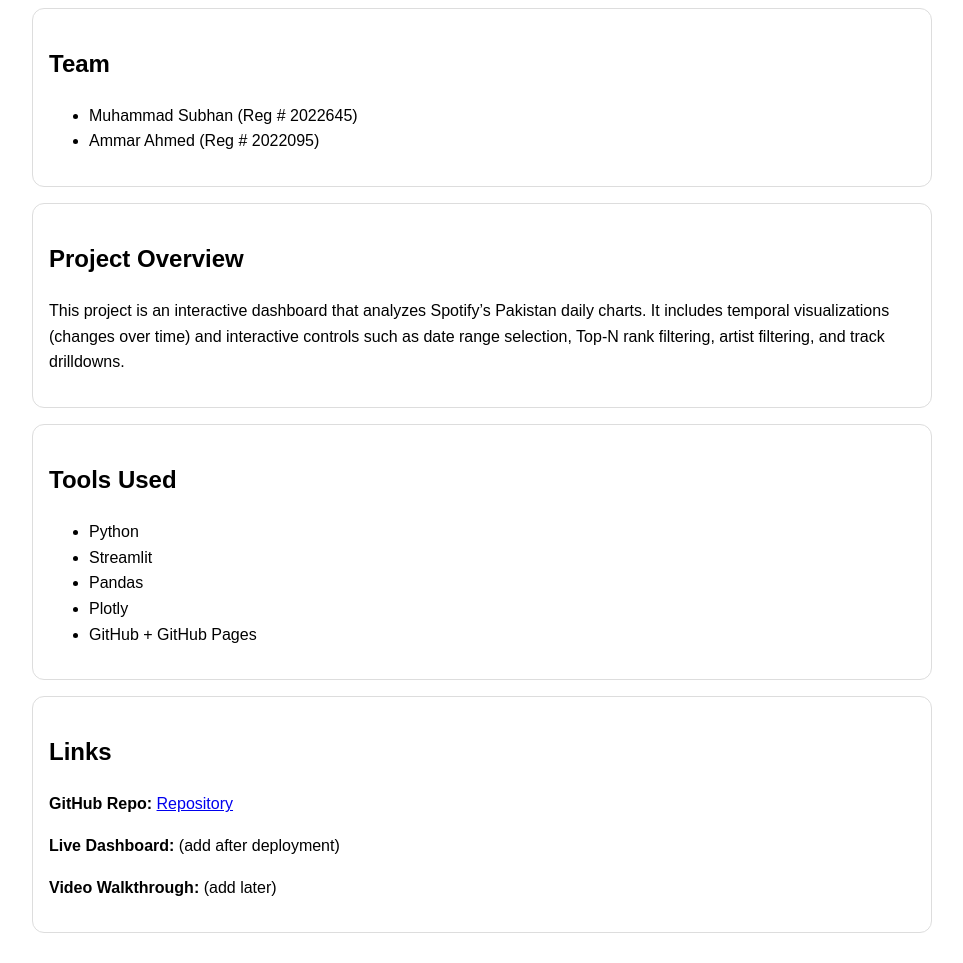
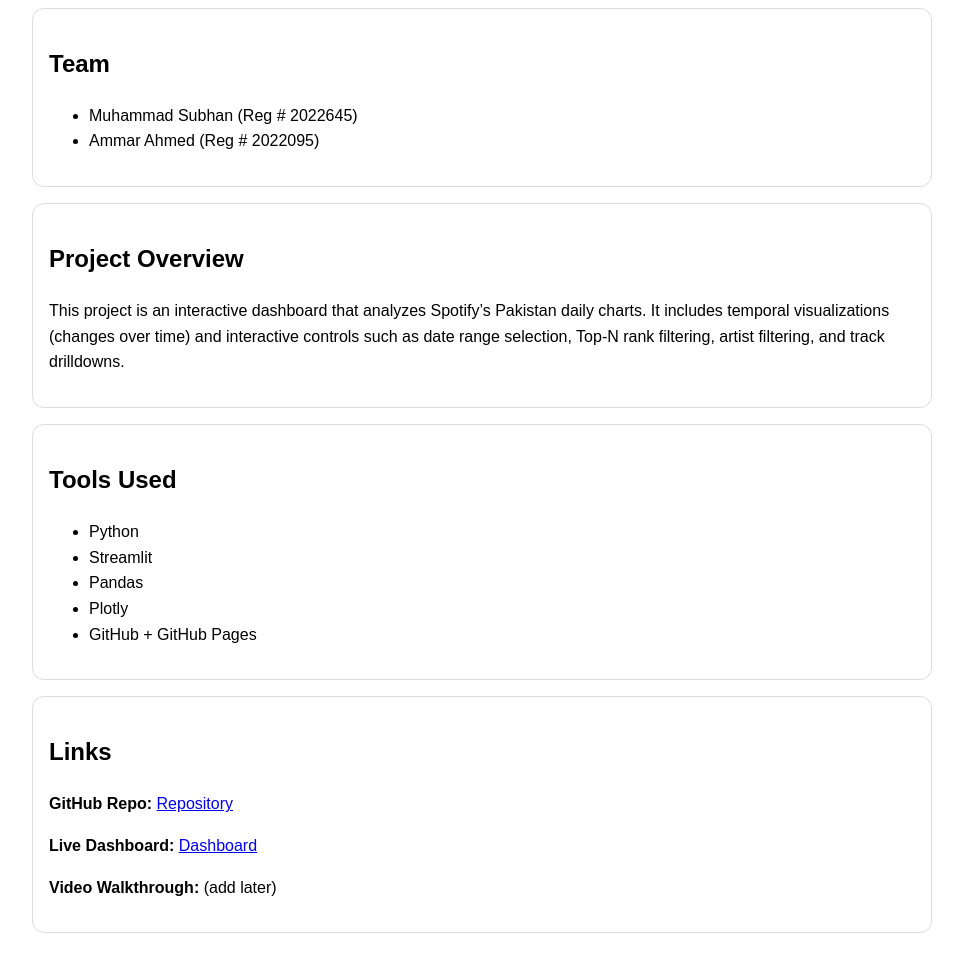
Before and after one commit to msubhan5473/spotify-pakistan-dashboard, a plain HTML site: page docs/index.html in a window 1280 px wide. Shown: the part 95-1058 px from the top of the page, without its empty margins (158-1121 px from the left). Drawn offline with Linux system fonts and the light colour scheme.

Commit message:
Add Streamlit app

```diff
--- a/docs/index.html
+++ b/docs/index.html
@@ -43,7 +43,7 @@
   <div class="card">
     <h2>Links</h2>
     <p><b>GitHub Repo:</b> <a href="https://github.com/msubhan5473/spotify-pakistan-dashboard">Repository</a></p>
-    <p><b>Live Dashboard:</b> (add after deployment)</p>
+    <p><b>Live Dashboard:</b> <a href="https://spotify-pakistan-dashboard.streamlit.app/">Dashboard</a></p>
     <p><b>Video Walkthrough:</b> (add later)</p>
   </div>
 </body>
```
